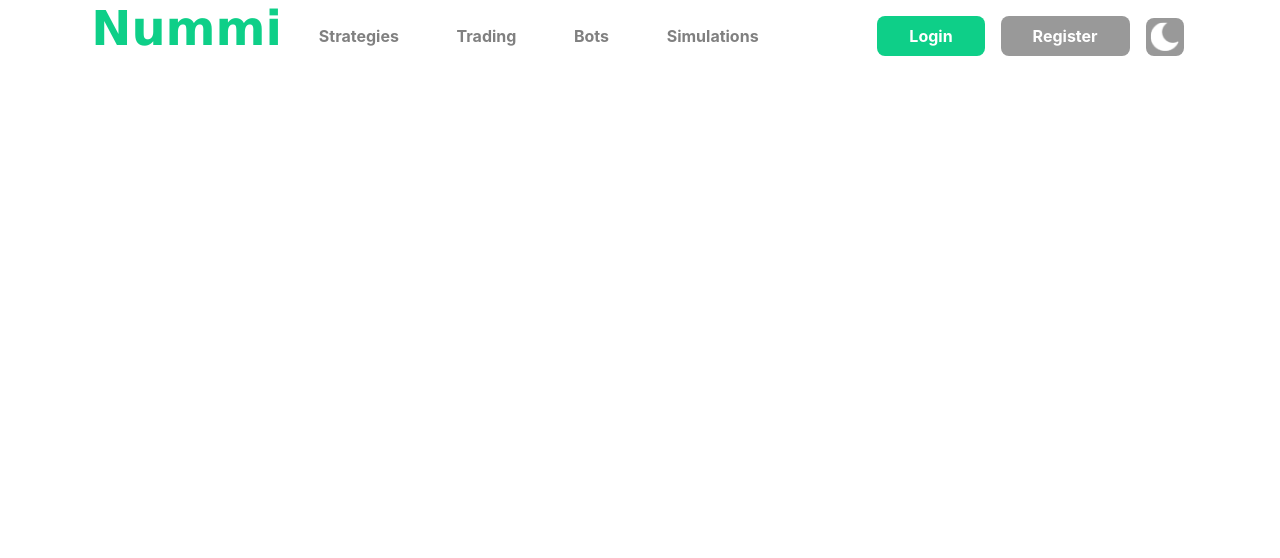
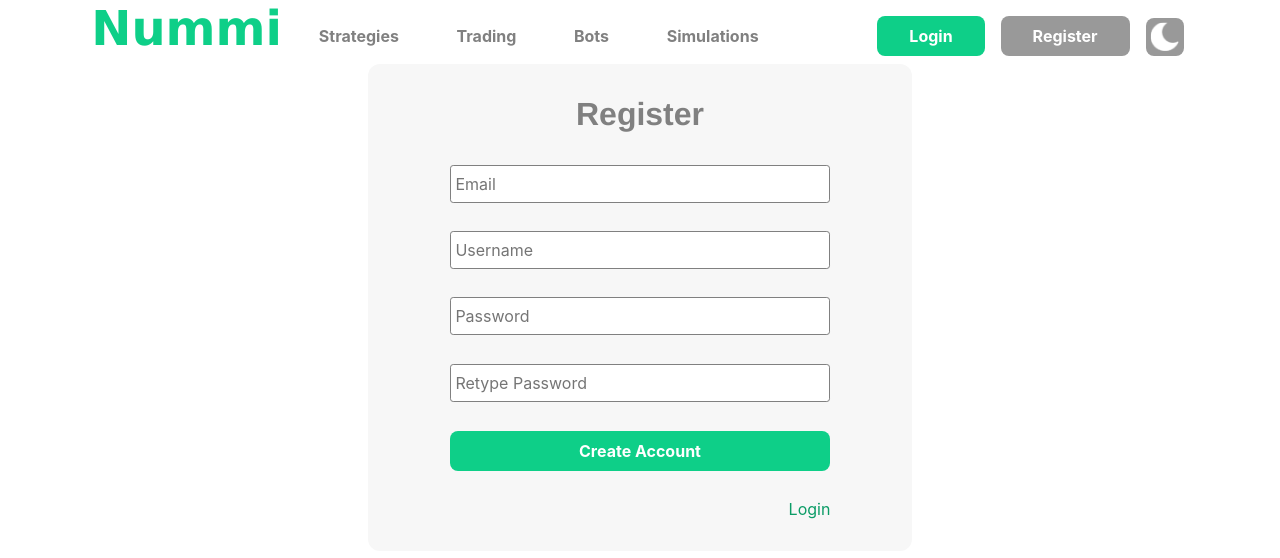
Before and after one commit to bmartin5263/Nummi-UI, a Next.js app: page /register in a window 1280 px wide. Shown: the top 558 px of the page. Built offline with nearby package versions, Linux system fonts and the light colour scheme.

Commit message:
register page

```diff
--- a/components/banner.js
+++ b/components/banner.js
@@ -3,7 +3,7 @@ import ThemeContext from './themeContext';
 import { useContext } from 'react';
 import { useRouter } from 'next/router'
 
-function Banner({className, text}) {
+function Banner({className, children}) {
   return (
     <>
       {/* <div className='banner banner-info'>
@@ -11,7 +11,7 @@ function Banner({className, text}) {
       </div>
       <br/> */}
       <div className={'banner ' + className}>
-        {text}
+        {children}
       </div>
     </>
   )
--- /dev/null
+++ b/components/rowBreak.js
@@ -0,0 +1,5 @@
+function RowBreak({height}) {
+  return <div className='row-break' style={{'height': height}}/>;
+}
+
+export default RowBreak;
--- a/pages/register/index.js
+++ b/pages/register/index.js
@@ -1,14 +1,42 @@
 import Head from 'next/head';
 import Layout from '../../components/layout';
+import styles from 'styles/register.module.scss'
 
-import React from 'react'
+import React, { useState } from 'react'
+import TextField from '../../components/textField';
+import RowBreak from '../../components/rowBreak';
+import Link from 'next/link';
 
 function RegisterPage() {
+  const [clicked, setClicked] = useState(false);
   return (
     <>
       <Head>
         <title>Register</title>
       </Head>
+      <div id={styles.form} className='form-box'>
+        <h1>Register</h1>
+        <RowBreak height={".8em"}/>
+        <TextField className={styles.textField} name="Email"/>
+        <RowBreak height={".6em"}/>
+        <TextField className={styles.textField} name="Username"/>
+        <RowBreak height={".6em"}/>
+        <TextField className={styles.textField} name="Password" type="password"/>
+        <RowBreak height={".6em"}/>
+        <TextField className={styles.textField} name="Retype Password" type="password"/>
+        <RowBreak height={"1.8em"}/>
+        <button
+          id={styles.loginButton} class="button button-primary"
+          onClick={() => setClicked(!clicked)}
+        >
+            Create Account{clicked && <span className='loader'></span>}
+        </button>
+        <RowBreak height={"1.8em"}/>
+        <div className={styles.linkGroup}>
+          <Link href="/login" id={styles.registerButton} className='inline'>Login</Link>
+        </div>
+        <RowBreak/>
+      </div>
     </>
   );
 }
--- a/styles/globals.scss
+++ b/styles/globals.scss
@@ -88,6 +88,22 @@ nav {
 
 .row-break {
   flex-basis: 100%;
+}
+
+.loader {
+  margin-left: 10px;
+  display: inline-block;
+  border: 3px solid $darkest-green; /* Light grey */
+  border-top: 3px solid white; /* Blue */
+  border-radius: 50%;
+  width: 22px;
+  height: 22px;
+  animation: spin 1s linear infinite;
+}
+
+@keyframes spin {
+  0% { transform: rotate(0deg); }
+  100% { transform: rotate(360deg); }
 }
 
 /*
--- /dev/null
+++ b/styles/register.module.scss
@@ -0,0 +1,24 @@
+#form {
+  padding: 2em 0;
+}
+
+.textField {
+  margin: 0 auto;
+  width: 70%;
+}
+
+#loginButton {
+  margin: 0 auto;
+  width: 70%;
+}
+
+.linkGroup {
+  margin: 0 auto;
+  width: 70%;
+  display: flex;
+  flex-direction: row-reverse;
+}
+
+#forgotPasswordButton {
+  margin-left: auto;
+}
```
Also changed, not shown: pages/login/index.js (+2 -5 lines).
